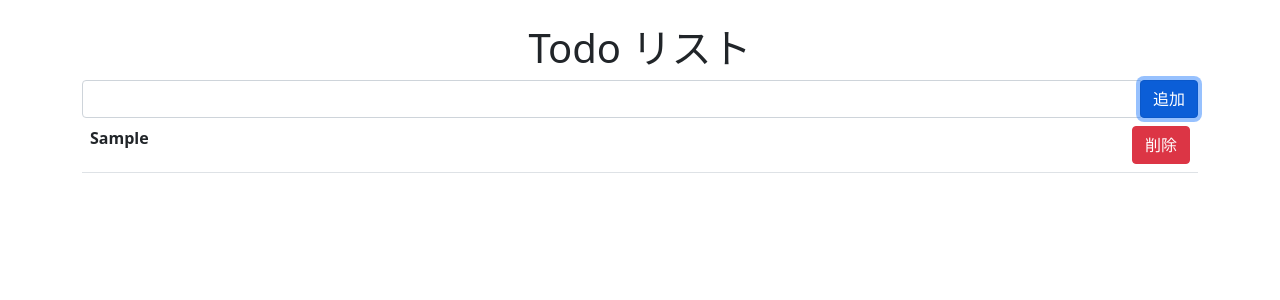
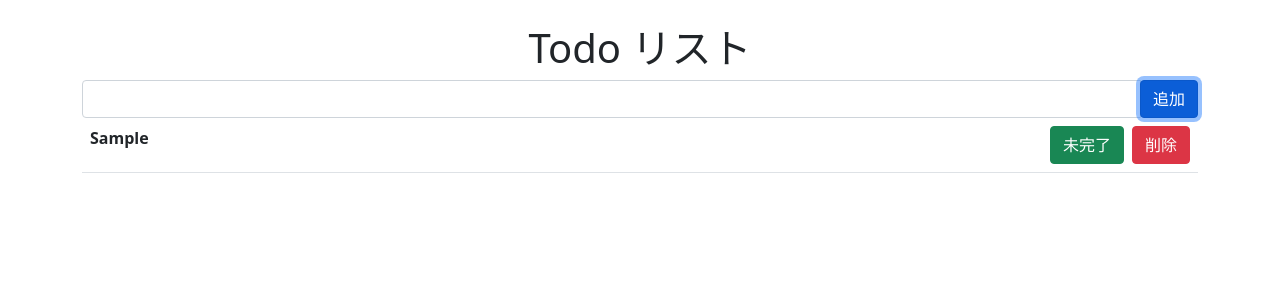
Before and after one commit to k98a73/firebase-react-hosting, a React (Create React App) app: page / in a window 1280 px wide. Both pictures are taken after typing "Sample" into the empty fields and a click on the button "追加". Shown: the top 300 px of the page. Built offline with nearby package versions, Linux system fonts and the light colour scheme.

Commit message:
完了・未完了 変更処理の追加

```diff
--- a/src/App.js
+++ b/src/App.js
@@ -23,16 +23,23 @@ function App() {
   };
 
   const addTodo = (text) => {
-    const newTodos = [...todos, text];
+    const newTodos = [...todos, { text, complete: false }];
     setTodos(newTodos);
     console.log(newTodos);
   };
 
-  const removeTodo = index => {
+  const removeTodo = (index) => {
     const newTodos = [...todos];
     newTodos.splice(index, 1);
     setTodos(newTodos);
-  }
+  };
+
+  const completeTodo = (index) => {
+    const newTodos = [...todos];
+    newTodos[index].complete = !newTodos[index].complete;
+    setTodos(newTodos);
+    console.log(newTodos);
+  };
 
   return (
     <div className="App">
@@ -59,9 +66,25 @@ function App() {
             {todos &&
               todos.map((todo, index) => (
                 <tr key={index}>
-                  <th className="text-start">{todo}</th>
+                  <th
+                    className="text-start"
+                    style={{
+                      textDecoration: todo.complete ? "line-through" : "",
+                    }}
+                  >
+                    {todo.text}
+                  </th>
                   <td className="text-end">
-                    <Button color="danger" onClick={() => removeTodo(index)}>削除</Button>
+                    <Button
+                      color={todo.complete ? "secondary" : "success"}
+                      style={{ marginRight: 8 }}
+                      onClick={() => completeTodo(index)}
+                    >
+                      {todo.complete ? "完了" : "未完了"}
+                    </Button>
+                    <Button color="danger" onClick={() => removeTodo(index)}>
+                      削除
+                    </Button>
                   </td>
                 </tr>
               ))}
```
